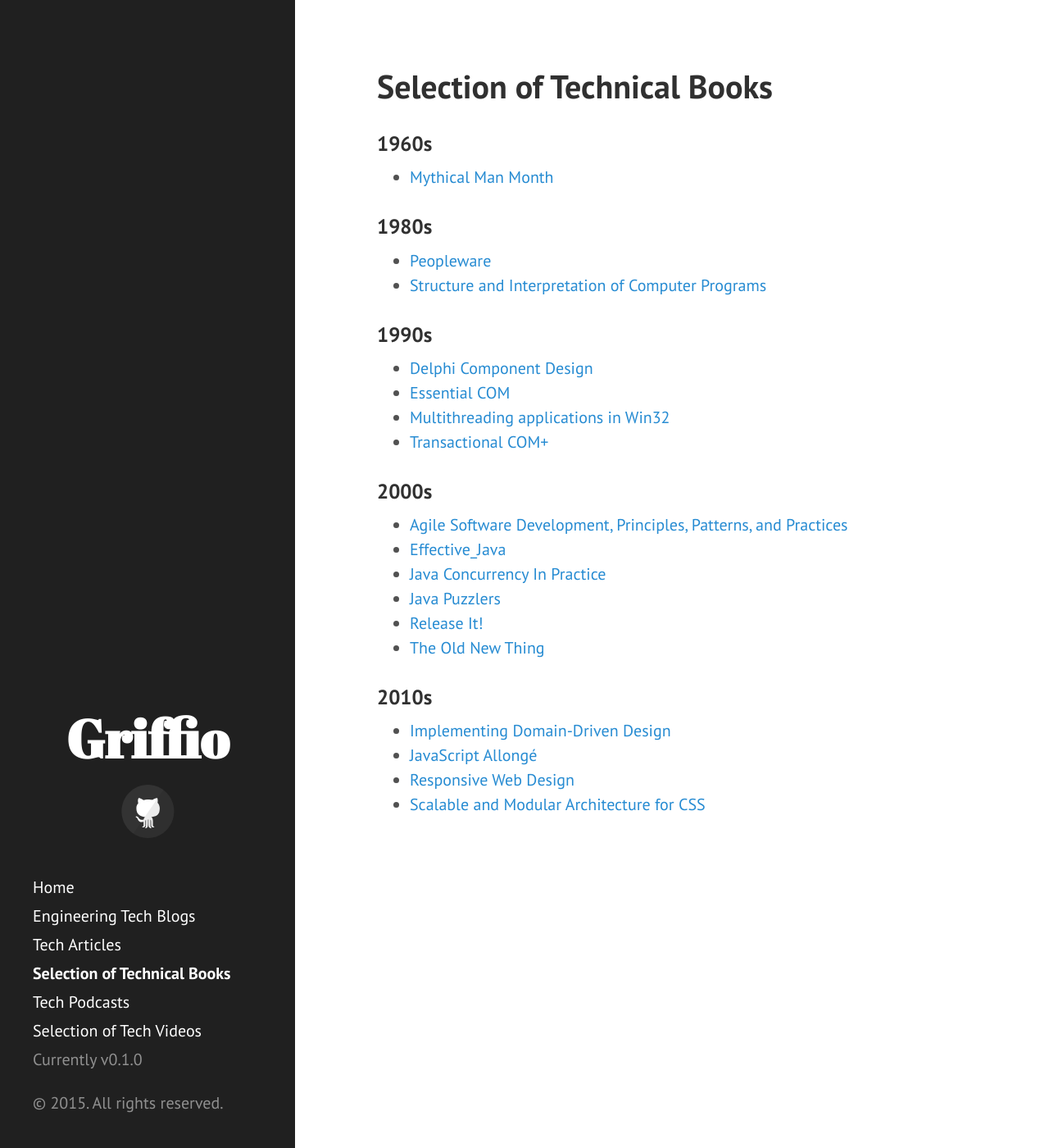
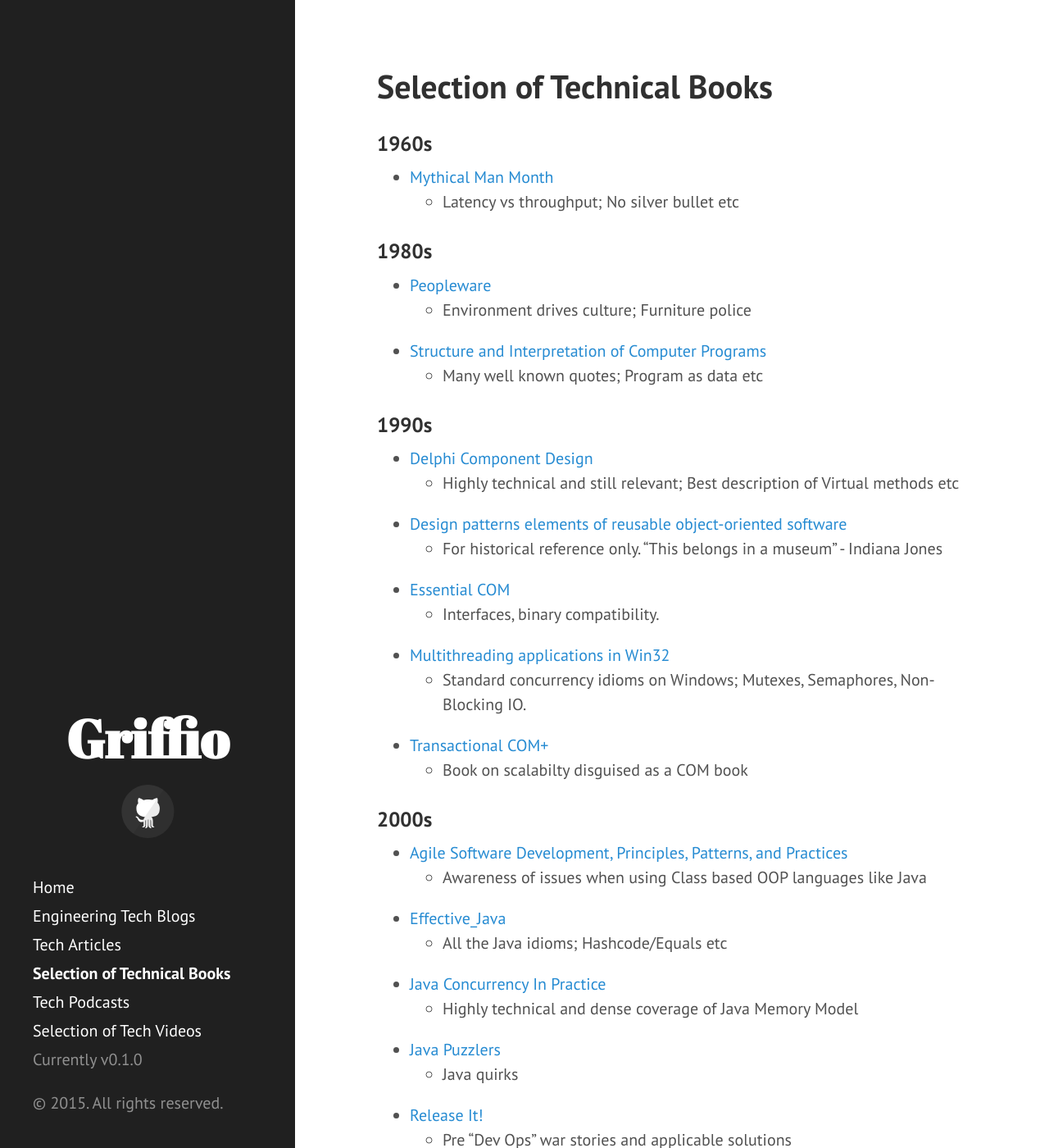
Before and after one commit to griffio/griffio.github.io, a Jekyll site: the page built from tech-books.md, in a window 1280 px wide and 1400 px high. Shown: the whole window at 82% size. Built offline with Jekyll 4.4.1, drawn with Linux system fonts in a browser that asks for light colours; nearby versions of some CDN libraries; some of the changed text lies outside the part shown.

Commit message:
Update tech-books.md

```diff
--- a/tech-books.md
+++ b/tech-books.md
@@ -6,31 +6,50 @@
 ### 1960s
 
 - [Mythical Man Month](https://openlibrary.org/books/OL1110870M/The_mythical_man-month)
+  - Latency vs throughput; No silver bullet etc
 
 ### 1980s
 
 - [Peopleware](https://openlibrary.org/books/OL31274M/Peopleware)
+  - Environment drives culture; Furniture police
 - [Structure and Interpretation of Computer Programs](https://openlibrary.org/works/OL3267304W/Structure_and_Interpretation_of_Computer_Programs)
+  - Many well known quotes; Program as data etc
 
 ### 1990s
 
 - [Delphi Component Design](https://openlibrary.org/books/OL1002863M/Delphi_component_design)
+  - Highly technical and still relevant; Best description of Virtual methods etc
+- [Design patterns elements of reusable object-oriented software](https://openlibrary.org/books/OL22173620M/Design_patterns)
+  - For historical reference only. "This belongs in a museum" - Indiana Jones
 - [Essential COM](https://openlibrary.org/books/OL698253M/Essential_COM)
+  - Interfaces, binary compatibility.
 - [Multithreading applications in Win32](https://openlibrary.org/books/OL1008159M/Multithreading_applications_in_Win32)
+  - Standard concurrency idioms on Windows; Mutexes, Semaphores, Non-Blocking IO.
 - [Transactional COM+](https://openlibrary.org/books/OL7408130M/Transactional_COM)
+  - Book on scalabilty disguised as a COM book
 
 ### 2000s
 
 - [Agile Software Development, Principles, Patterns, and Practices](https://openlibrary.org/books/OL9297484M/Agile_Software_Development_Principles_Patterns_and_Practices)
+  - Awareness of issues when using Class based OOP languages like Java
 - [Effective_Java](https://openlibrary.org/works/OL6223299W/Effective_Java)
+  - All the Java idioms; Hashcode/Equals etc
 - [Java Concurrency In Practice](https://openlibrary.org/books/OL25208908M/Java_Concurrency_in_Practice)
+  - Highly technical and dense coverage of Java Memory Model
 - [Java Puzzlers](https://openlibrary.org/books/OL17173106M/Java_puzzlers)
+  - Java quirks
 - [Release It!]( https://openlibrary.org/books/OL8592978M/Release_It!)
+  - Pre "Dev Ops" war stories and applicable solutions
 - [The Old New Thing](https://openlibrary.org/books/OL9702480M/The_Old_New_Thing)
+  - Technical archeology in practice. Lessons from the past.
 
 ### 2010s
 
 - [Implementing Domain-Driven Design](http://www.goodreads.com/book/show/15756865-implementing-domain-driven-design)
+  - Value Objects
 - [JavaScript Allongé](https://leanpub.com/javascript-allonge)
+  - Javascript functional idioms
 - [Responsive Web Design](https://openlibrary.org/books/OL24620876M/Responsive_Web_Design)
+  - Introducing adaptable design for HTML
 - [Scalable and Modular Architecture for CSS](https://smacss.com/)
+  - Handling CSS language in large scale implementations
```
